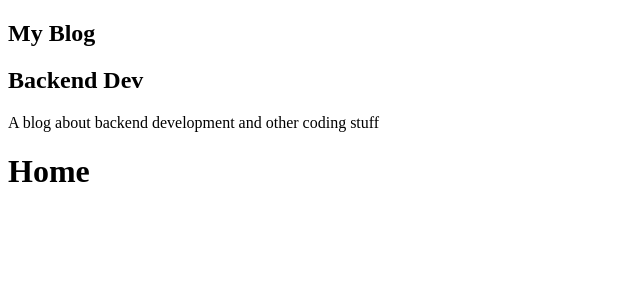
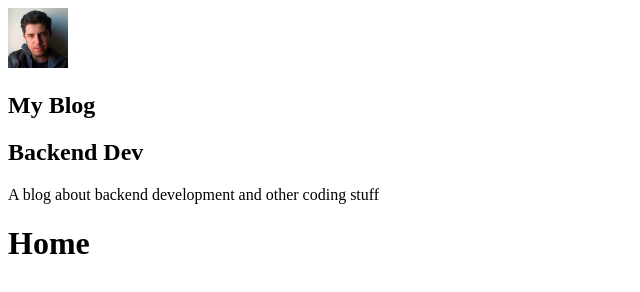
Before and after one commit to Lucas-Dalamarta/My-Blog-Old, a Gatsby site: page / in a window 1280 px wide. Shown: the whole page, without its empty margins (0-640 px from the left). Built offline with nearby package versions, Linux system fonts and the light colour scheme; Gatsby itself is replaced by a stand-in of ours.

Commit message:
Created Avatar component

```diff
--- /dev/null
+++ b/src/components/Avatar/index.js
@@ -0,0 +1,24 @@
+import React from 'react'
+import { useStaticQuery, graphql } from 'gatsby'
+import Img from 'gatsby-image'
+
+const Avatar = () => {
+  const { avatarImage } = useStaticQuery (
+    graphql`
+    query {
+      avatarImage: file(relativePath: { eq: "profile-photo.jpg" }) {
+        childImageSharp {
+          fixed(width: 60, height: 60) {
+            ...GatsbyImageSharpFixed
+          }
+        }
+      }
+    }
+    `
+  )
+
+  return <Img fixed={avatarImage.childImageSharp.fixed} />
+}
+
+
+export default Avatar
--- a/src/components/Profile/index.js
+++ b/src/components/Profile/index.js
@@ -1,5 +1,7 @@
 import React from 'react'
 import { useStaticQuery, graphql } from 'gatsby'
+
+import Avatar from '../Avatar'
 
 const Profile = () => {
   const {
@@ -20,6 +22,7 @@
 
   return (
     <div className="Profile-wrapper">
+      <Avatar/>
       <h1>{title}</h1>
       <h2>{position}</h2>
       <p>{description}</p>
```
Also changed, not shown: src/images/profile-photo.jpg (added).
